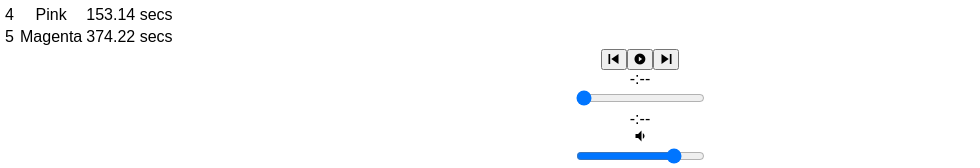
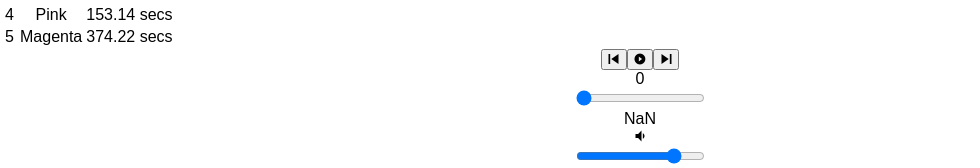
Before and after one commit to madhumurthy16/bloc-jams-react, a React (Create React App) app: page /album/the-colors in a window 1280 px wide. Shown: the part 851-1019 px from the top of the page, without its empty margins (0-980 px from the left). Built offline with nearby package versions, Linux system fonts and the light colour scheme.

Commit message:
Checkpoint 8 player bar range inputs: completed

```diff
--- a/src/components/Album.js
+++ b/src/components/Album.js
@@ -20,7 +20,9 @@
 			album: album,
 			currentSong: album.songs[0],
 			isPlaying: false,
-			isHovered: false
+			isHovered: false,
+			currentTime: 0,
+			duration: album.songs[0].duration
 		};
 
 		//Create an audio element
@@ -90,6 +92,31 @@
 		this.play();
 	}
 
+	handleTimeChange(e) {
+		const newTime = this.audioElement.duration * e.target.value;
+		this.audioElement.currentTime = newTime;
+		this.setState({currentTime: newTime});
+	}
+
+	componentDidMount() {
+		this.eventListeners = {
+			timeupdate: e => {
+				this.setState({ currentTime: this.audioElement.currentTime });
+			},
+			durationchange: e => {
+				this.setState({ duration: this.audioElement.duration });
+			}
+		};
+		this.audioElement.addEventListener('timeupdate', this.eventListeners.timeupdate);
+		this.audioElement.addEventListener('durationchange', this.eventListeners.durationchange);
+	}
+
+	componentWillUnMount() {
+		this.audioElement.src = null;
+		this.audioElement.RemoveEventListener('timeupdate', this.eventListeners.timeupdate);
+		this.audioElement.RemoveEventListeners('durationchange', this.eventListeners.durationchange);
+	}
+
 	render() {
 		return (
 			<section className="album">
@@ -126,9 +153,12 @@
 				<PlayerBar
 				currentSong={this.state.currentSong}
 				isPlaying={this.state.isPlaying}
+				currentTime={this.audioElement.currentTime}
+				duration={this.audioElement.duration}
 				handleSongClick={() => this.handleSongClick(this.state.currentSong)}
 				handlePrevClick={() => this.handlePrevClick()}
-				handleNextClick={() => this.handleNextClick()} />
+				handleNextClick={() => this.handleNextClick()}
+				handleTimeChange={(e) => this.handleTimeChange(e)} />
 			</section>
 		);
 	}
--- a/src/components/PlayerBar.js
+++ b/src/components/PlayerBar.js
@@ -19,9 +19,16 @@
 					</button>
 				</section>
 				<section id="time-control">
-					<div className="current-time">-:--</div>
-					<input type="range" className="seek-bar" value="0"/>
-					<div className="total-time">-:--</div>
+					<div className="current-time">{this.props.currentTime}</div>
+					<input
+						type="range"
+						className="seek-bar"
+						value={(this.props.currentTime / this.props.duration || 0)}
+						min="0"
+						max="1.0"
+						step="0.01"
+						onChange={this.props.handleTimeChange} />
+					<div className="total-time">{this.props.duration}</div>
 				</section>
 				<section id="volume-control">
 					<div className="icon ion-md-volume-low"></div>
```
